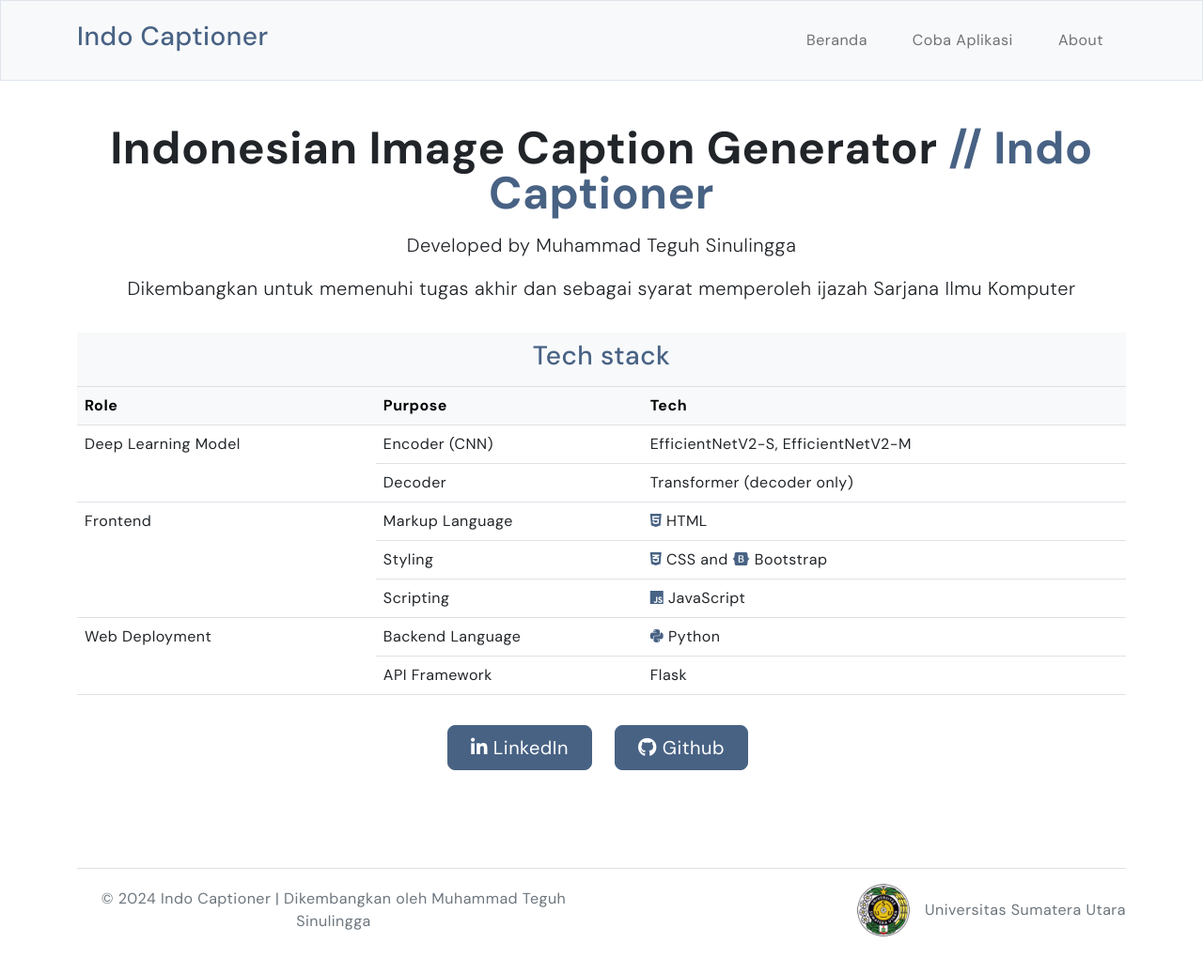
After one commit to teguhmuhams/image-captioning-effnetv2-transformer, a Flask app: page /about in a window 1280 px wide. The commit adds this page. Shown: the whole page at 94% size. Run offline with Flask 3, Linux system fonts and the light colour scheme.

Commit message:
Update about page

```diff
--- a/deploy.py
+++ b/deploy.py
@@ -52,6 +52,10 @@ def coba():
 @app.route('/coba2')
 def coba2():
     return render_template('coba2.html')
+
+@app.route('/about')
+def about():
+    return render_template('about.html')
 
 @app.route('/upload', methods=['POST'])
 def upload_file():
--- /dev/null
+++ b/templates/about.html
@@ -0,0 +1,114 @@
+{% extends 'base.html' %} {% block title %} Beranda {% endblock %}
+
+<!-- Hero -->
+{% block content %}
+<div class="container-fluid">
+    <div class="container">
+        <div class="row flex-lg-row-reverse align-items-center g-5 py-5">
+            <div class="col-lg-12">
+                <div class="text-center">
+                    <h1 class="display-5 fw-bold lh-1 mb-3">
+                        Indonesian Image Caption Generator
+                        <span class="text-primary">// Indo Captioner</span>
+                    </h1>
+                    <p class="lead">Developed by Muhammad Teguh Sinulingga</p>
+                    <p class="lead">
+                        Dikembangkan untuk memenuhi tugas akhir dan sebagai
+                        syarat memperoleh ijazah Sarjana Ilmu Komputer
+                    </p>
+                </div>
+
+                <div class="py-3">
+                    <table class="table">
+                        <thead class="table-light">
+                            <th colspan="3">
+                                <h3 class="text-center text-primary">
+                                    Tech stack
+                                </h3>
+                            </th>
+                        </thead>
+                        <thead class="table-light">
+                            <th>Role</th>
+                            <th>Purpose</th>
+                            <th>Tech</th>
+                        </thead>
+                        <tbody>
+                            <tr>
+                                <td rowspan="2">Deep Learning Model</td>
+                                <td>Encoder (CNN)</td>
+                                <td>EfficientNetV2-S, EfficientNetV2-M</td>
+                            </tr>
+                            <tr>
+                                <td>Decoder</td>
+                                <td>Transformer (decoder only)</td>
+                            </tr>
+                            <tr>
+                                <td rowspan="3">Frontend</td>
+                                <td>Markup Language</td>
+                                <td>
+                                    <i
+                                        class="fa-brands fa-html5 text-primary"
+                                    ></i>
+                                    HTML
+                                </td>
+                            </tr>
+                            <tr>
+                                <td>Styling</td>
+                                <td>
+                                    <i
+                                        class="fa-brands fa-css3-alt text-primary"
+                                    ></i>
+                                    CSS and
+                                    <i
+                                        class="fa-brands fa-bootstrap text-primary"
+                                    ></i>
+                                    Bootstrap
+                                </td>
+                            </tr>
+                            <tr>
+                                <td>Scripting</td>
+                                <td>
+                                    <i class="fa-brands fa-js text-primary"></i>
+                                    JavaScript
+                                </td>
+                            </tr>
+                            <tr>
+                                <td rowspan="2">Web Deployment</td>
+                                <td>Backend Language</td>
+                                <td>
+                                    <i
+                                        class="fa-brands fa-python text-primary"
+                                    ></i>
+                                    Python
+                                </td>
+                            </tr>
+                            <tr>
+                                <td>API Framework</td>
+                                <td>Flask</td>
+                            </tr>
+                        </tbody>
+                    </table>
+                </div>
+                <div
+                    class="d-grid gap-3 d-md-flex justify-content-center text-center"
+                >
+                    <a
+                        href="https://github.com/teguhmuhams/"
+                        class="btn btn-primary btn-lg px-4 py-2 me-md-2"
+                    >
+                        <i class="fa-brands fa-linkedin-in"></i> LinkedIn
+                    </a>
+                    <a
+                        href="https://www.linkedin.com/in/teguhsinulingga/"
+                        class="btn btn-primary btn-lg px-4 py-2 me-md-2"
+                    >
+                        <i class="fa-brands fa-github"></i>
+                        Github
+                    </a>
+                </div>
+            </div>
+        </div>
+    </div>
+</div>
+
+{% endblock %}
--- a/templates/base.html
+++ b/templates/base.html
@@ -19,6 +19,13 @@
         <link
             rel="stylesheet"
             href="{{ url_for('static', filename='style.css') }}"
+        />
+        <link
+            rel="stylesheet"
+            href="https://cdnjs.cloudflare.com/ajax/libs/font-awesome/6.5.2/css/all.min.css"
+            integrity="sha512-SnH5WK+bZxgPHs44uWIX+LLJAJ9/2PkPKZ5QiAj6Ta86w+fsb2TkcmfRyVX3pBnMFcV7oQPJkl9QevSCWr3W6A=="
+            crossorigin="anonymous"
+            referrerpolicy="no-referrer"
         />
     </head>
     <body>
```
